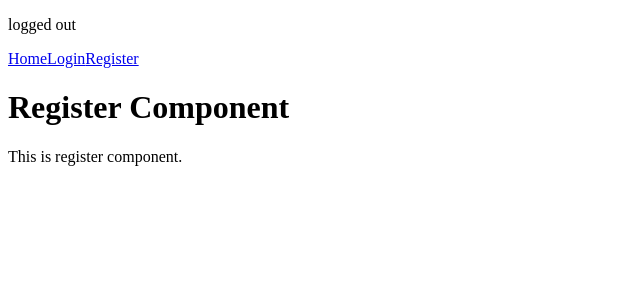
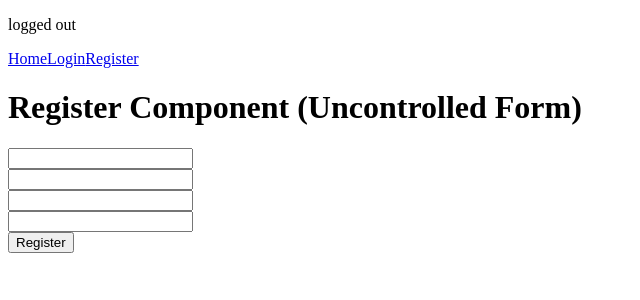
Before and after one commit to dyesmuk/ibm-react-demo-4-jun-2026, a React (Vite) app: page /register in a window 1280 px wide. Shown: the top 300 px of the page, without its empty margins (0-640 px from the left). Built offline with nearby package versions, Linux system fonts and the light colour scheme.

Commit message:
updated code

```diff
--- a/src/App.tsx
+++ b/src/App.tsx
@@ -9,17 +9,19 @@ const App = () => {
   console.log('2. store provided to the app');
   return (
     <>
-      <Provider store={store}>
-        <AuthProvider>
-          <AppRoutes />
-        </AuthProvider>
-
-      </Provider>
+      <main>
+        <Provider store={store}>
+          <AuthProvider>
+            <AppRoutes />
+          </AuthProvider>
+        </Provider>
+      </main>
     </>
   );
 };
 
 export default App;
+
 // import './App.css'
 // import AppRoutes from "./routes/appRoutes";
 
--- a/src/components/navBar.tsx
+++ b/src/components/navBar.tsx
@@ -1,6 +1,7 @@
 import { useContext } from "react";
 import { Link, useNavigate } from "react-router";
 import AuthContext from "../context/AuthContextType";
+// import toggleTheme from "./toggleTheme";
 
 const NavBar = () => {
     const { isLoggedIn, logout } = useContext(AuthContext);
@@ -22,6 +23,7 @@ const NavBar = () => {
                 {!isLoggedIn && <Link to='/login'>Login</Link>}
                 {!isLoggedIn && <Link to='/register'>Register</Link>}
                 {isLoggedIn && <button onClick={handleLogout}>Logout</button>}
+                {/* <button onClick={toggleTheme}>Color Mode</button> */}
 
             </nav>
         </>
--- a/src/main.tsx
+++ b/src/main.tsx
@@ -1,6 +1,7 @@
 // import { StrictMode } from 'react'
 import { createRoot } from 'react-dom/client'
 // import './index.css'
+// import './styles/styles.css';
 import App from './App.tsx'
 
 createRoot(document.getElementById('root')!).render(
--- a/src/pages/Login.tsx
+++ b/src/pages/Login.tsx
@@ -54,7 +54,7 @@ const Login = () => {
 
     return (
         <>
-            <h1>Login Component</h1>
+            <h1>Login Component (Controlled Form) </h1>
             <p>This is login component.</p>
 
             <form onSubmit={submitInput}>
@@ -67,7 +67,6 @@ const Login = () => {
                     placeholder="Enter your email"
                 />
                 <br />
-
                 <input
                     type="password"
                     name="password"
--- a/src/pages/Register.tsx
+++ b/src/pages/Register.tsx
@@ -1,10 +1,84 @@
+import { useRef } from "react";
+import { registerUser } from "../services/user.service";
+import { useNavigate } from "react-router"; // this
 
 const Register = () => {
+
+    const navigate = useNavigate();
+
+    const firstNameRef = useRef<HTMLInputElement>(null);
+    const lastNameRef = useRef<HTMLInputElement>(null);
+    const emailRef = useRef<HTMLInputElement>(null);
+    const passwordRef = useRef<HTMLInputElement>(null);
+
+    const handleRegister = async (evt) => {
+        evt.preventDefault();
+
+        const employee = {
+            firstName: firstNameRef.current?.value,
+            lastName: lastNameRef.current?.value,
+            email: emailRef.current?.value,
+            password: passwordRef.current?.value
+        };
+
+        try {
+            const response = await registerUser(employee);
+            console.log(response.data);
+            navigate('/login');
+            if (firstNameRef.current) firstNameRef.current.value = "";
+            if (lastNameRef.current) lastNameRef.current.value = "";
+            if (emailRef.current) emailRef.current.value = "";
+            if (passwordRef.current) passwordRef.current.value = "";
+        } catch (error) {
+            console.error(error);
+        }
+    };
+
     return (
         <>
-            <h1>Register Component</h1>
-            <p>This is register component.</p>
+            <h1>Register Component (Uncontrolled Form) </h1>
+            <form onSubmit={handleRegister}>
+                <input
+                    type="text"
+                    ref={firstNameRef}
+                    required
+                />
+                <br />
+                <input
+                    type="text"
+                    ref={lastNameRef}
+                    required
+                />
+                <br />
+                <input
+                    type="email"
+                    ref={emailRef}
+                    required
+                />
+                <br />
+                <input
+                    type="password"
+                    ref={passwordRef}
+                    required
+                />
+                <br />
+                <button type="submit">
+                    Register
+                </button>
+            </form>
         </>
     );
 };
+
 export default Register;
+
+
+// const Register = () => {
+//     return (
+//         <>
+//             <h1>Register Component</h1>
+//             <p>This is register component.</p>
+//         </>
+//     );
+// };
+// export default Register;
--- a/src/services/user.service.ts
+++ b/src/services/user.service.ts
@@ -1,21 +1,16 @@
 
 import api from "./api.service";
 
-export const getEmployeeById = async (id) => {
-    console.log(id);
-    return await api.get(`/api/employees/${id}`);
-};
-
-
-
 export const loginUser = async (user) => {
+    console.log(user);
     return await api.post('/api/auth/login', user);
 };
 
-export const register = async (user) => {
+export const registerUser = async (user) => {
+    console.log(user);
     return await api.post('/api/auth/register', user);
 };
 
-export const logout = async () => {
+export const logoutUser = async () => {
     return await api.post('/api/auth/logout');
 };
```
Also changed, not shown: src/components/toggleTheme.tsx (added, +11 -0 lines), src/auth/AuthProvider.tsx (line endings or trailing spaces).
